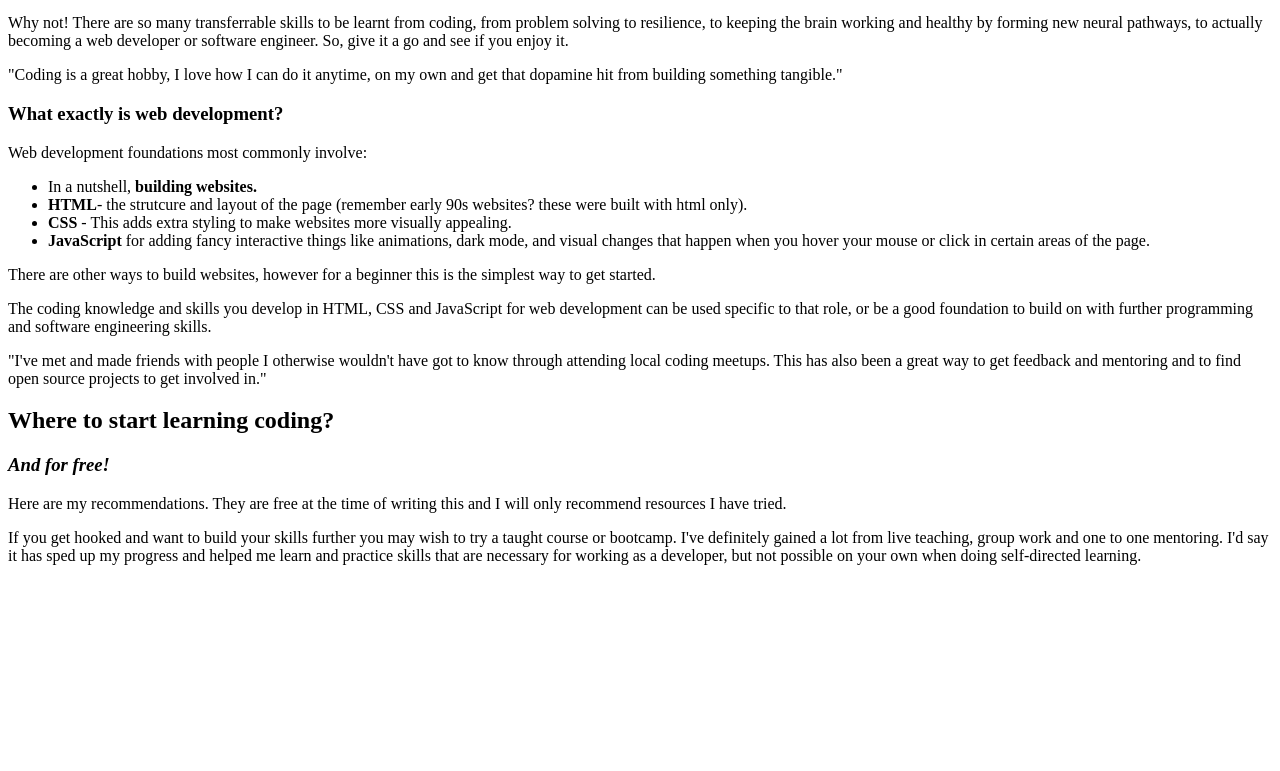
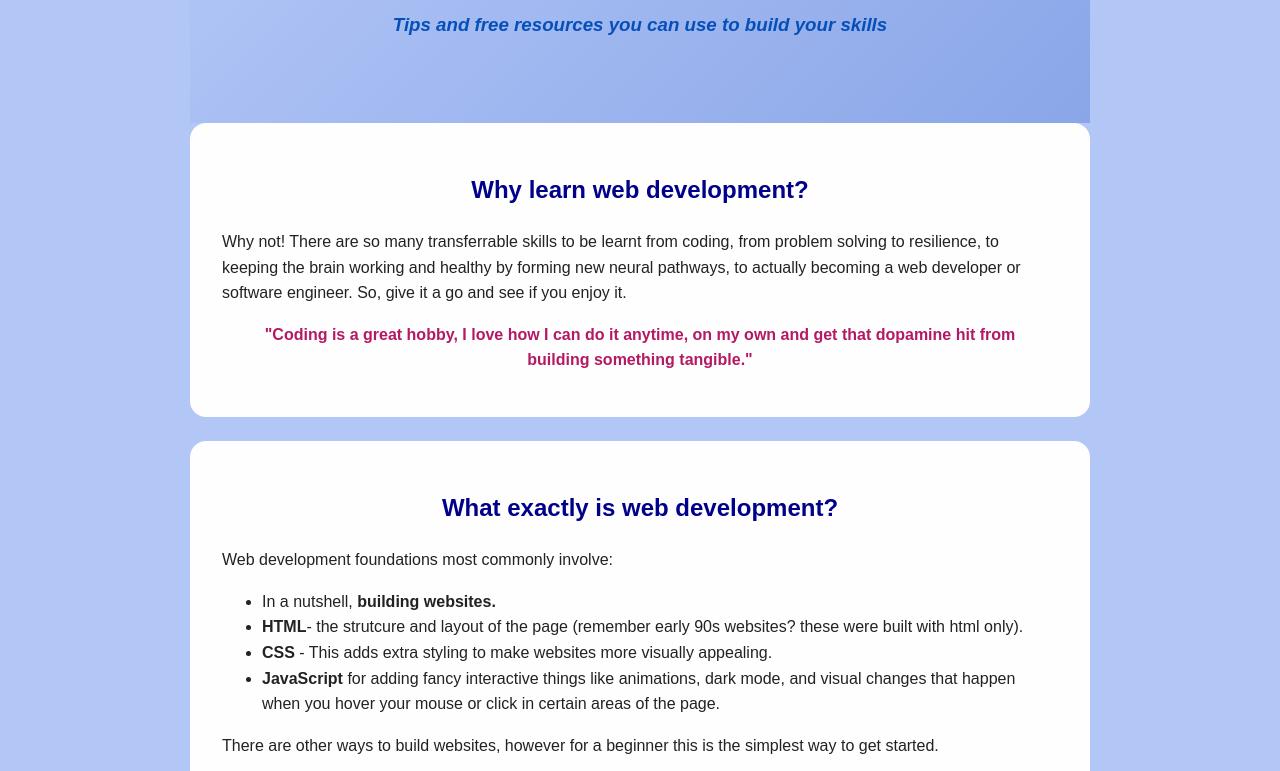
Before and after one commit to LCampbellDev/web-dev-basics, a plain HTML site: page index.html in a window 1280 px wide. Shown: the part 140-911 px from the top of the page. Before the commit the page ends 800 px from the top, so only its background shows below. Drawn offline with Linux system fonts and the light colour scheme.

Commit message:
clean HTML structure and add section styling

```diff
--- a/index.html
+++ b/index.html
@@ -1,26 +1,35 @@
 <!--declare the file type:-->
-<!==DOCTYPE html>
+<!DOCTYPE html>
 <!--html tag is always parent-->
-<html>
-<html lang = "en"></html>
+<html lang = "en">
 
-    <body>
-        <head>
-        <!--insert meta data - page title, social links if relevant-->
-        <link rel="stylesheet" href="styles.css">
-        <script src="script.js"></script>
-        </head>
-        <title>Web Development Basics</title>
-        <main>
-        <!--think could have without 'main' tag. Does main help readability? screenreaders? Should the title element also go in main?-->
+<head>
+    <!--insert meta data - page title, social links if relevant-->
+    <meta charset="UTF-8">
+        <title>Web Development Basics</title> <!--browser title-->
+    <link rel="stylesheet" href="style.css">
+    <script src="script.js"></script>
+</head>
+
+<body>
+    <main>
+        <!--Add sections for readability and more modern layout: 1. Hero -->
+        <section class="hero">
             <h1><strong>Web Development Basics</strong></h1>
-            <h2><i>Tips and free resources you can use to build your skills</i></h2>
-            <h3>Why learn web development?</h3>
+            <h3><i>Tips and free resources you can use to build your skills</i></h3>
+        </section>
+
+        <!-- Section 2. Why learn web development -->
+        <section class="why">
+            <h2>Why learn web development?</h2>
             <p>Why not! There are so many transferrable skills to be learnt from coding, from problem solving to resilience, to keeping the brain working and healthy by forming new neural pathways, to actually becoming a web developer or software engineer. So, give it a go and see if you enjoy it.</p>
-            <!--use span so these quotes can stand out from the main text/paragraphs-->
-            <span>"Coding is a great hobby, I love how I can do it anytime, on my own and get that dopamine hit from building something tangible."</span>
-            <h3>What exactly is web development?</h3>
-            <p>Web development foundations most commonly involve: <!--add unordered list ul-->
+            <blockquote>"Coding is a great hobby, I love how I can do it anytime, on my own and get that dopamine hit from building something tangible."</blockquote>
+        </section>
+
+        <!--section 3. What is web development-->
+        <section class="what">
+            <h2>What exactly is web development?</h2>
+            <p>Web development foundations most commonly involve:</p> <!-- unordered list ul-->
                 <ul>
                     <li>In a nutshell, <strong>building websites.</strong></li>
                     <li><strong>HTML</strong>- the strutcure and layout of the page (remember early 90s websites? these were built with html only).</li>
@@ -29,7 +38,11 @@
                 </ul>
                 <p>There are other ways to build websites, however for a beginner this is the simplest way to get started.</p>
                 <p>The coding knowledge and skills you develop in HTML, CSS and JavaScript for web development can be used specific to that role, or be a good foundation to build on with further programming and software engineering skills.</p>
-                <span>"I've met and made friends with people I otherwise wouldn't have got to know through attending local coding meetups.  This has also been a great way to get feedback and mentoring and to find open source projects to get involved in."</span>
+                <blockquote>"I've met and made friends with people I otherwise wouldn't have got to know through attending local coding meetups.  This has also been a great way to get feedback and mentoring and to find open source projects to get involved in."</blockquote>
+            </section>
+
+            <!-- Section 4. Resources -->
+            <section class="resources">
                 <h2>Where to start learning coding?</h2>
                 <h3><i>And for free!</i></h3>
                 <p>Here are my recommendations. They are free at the time of writing this and I will only recommend resources I have tried.</p>
@@ -38,26 +51,35 @@
                 -column 2: details/review
                 -column 3: the link hyperlinked so can be copy and pasted or clicked-->
 
-                <!!--need to look up documentation on tables for reminder. Will include:
+                <!--To Do: Insert table + content (title, descritption, link):Include:
                 1. Code Institute 5 fay web dev challenge src=https://codeinstitute.net/5-day-coding-challenge/
                 2. W3schools tutorials - link to html, CSS< JS tutorials - perhaps that could be ordered list within the table cell
                 3.freecodecamp
                 4.Codecademy free courses (some courses and career pathways paid)
-                5.Traversy media youtube
+                5.Traversy media youtube-->
+            </section>
+
 
 <!--add sentence re representation then free resources and networks Coding Black Females and Code First girls. And ABC? 100devs-Leon Noel.  Maybe with subheadings so can have the link, the description and who it's for eg. women and non-binary people / underepresentend genders / People of COlour / Women of Colour / if ABC - need to checkout Autistic Black Coders/ OR alternatively include in the table above with a note.  If separate consider calling the above table 'Free resources for all'-->
-            </p>
 
+
+            <!--Section 5. Next steps-->
+            <section class="next-steps">
             <p>If you get hooked and want to build your skills further you may wish to try a taught course or bootcamp.  I've definitely gained a lot from live teaching, group work and one to one mentoring. I'd say it has sped up my progress and helped me learn and practice skills that are necessary for working as a developer, but not possible on your own when doing self-directed learning.</p>
+            </section>
+
         </main>
+        <footer>
+        <!--future footer-->
+        </footer>
     </body>
-    <footer></footer>
+
 </html>
 
 <!--This above is coded from recall (initial version).
 
 Then, whilst adding content, I looked up documentation on:
--span briefly after writing it
+-span briefly after writing it - later changed to blockquote
 -whether h tags should go inside paragraphs, which they don't so my initial code was correct
 -unordered lists, I could remember ul, but not how to separate the items with li-->
 
@@ -87,6 +109,9 @@ change:
 Need to look at documentation next re:
 meta data
 linking to css and js files
+- added head links
+-moved some elements  - head out of body and unordered list out of paragraph
+-looked up span and changed to semantic - blockquote
 
 Future lookup re:
 Adding sections
--- a/style.css
+++ b/style.css
@@ -0,0 +1,74 @@
+/* main wrapper for spacing and text alignment*/
+main {
+  max-width: 900px;
+  margin: 0 auto;
+  padding: 0 2rem;
+}
+
+body {
+  background-color: #b3c7f7;
+  color: #222;        /* dark grey, very readable */
+  font-family: Arial, sans-serif;
+  font-size: 1rem;
+  line-height: 1.6;
+}
+
+
+.hero {
+    text-align: center;
+    padding: 4rem 0;
+    background: linear-gradient(135deg, #b3c7f7, #8aa6e8);
+}
+
+.why,
+.what,
+.resources,
+.next-steps {
+    background: #fefefe;
+    padding: 1.75rem 2rem;
+    border-radius: 1rem;
+    margin-bottom: 1.5rem;
+}
+
+
+h1 {
+    text-align: center;
+    color: black;
+}
+
+h2 {
+    text-align: center;
+    color: darkblue;
+}
+
+h3 {
+    color: #054fb9;
+}
+
+blockquote {
+    color: #b51963;
+    font-weight: bold;
+    text-align: center;
+}
+
+#paragraph {
+    color: red;
+}
+
+.bold {
+    font-weight:bold;
+}
+
+.italic {
+    font-style : italic;
+    color: black;
+}
+
+a:focus, button:focus, input:focus {
+    outline: 2px solid orange;
+}
+
+@media (max-width: 600px) {
+    h1 { font-size: 1.8rem; }
+    section { padding: 1.25rem; }
+}
```
Also changed, not shown: 1 other file.
